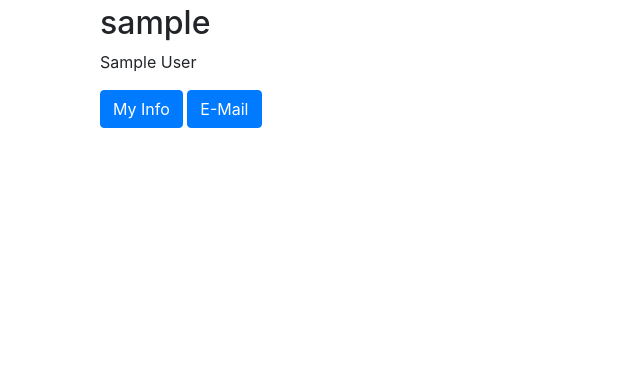
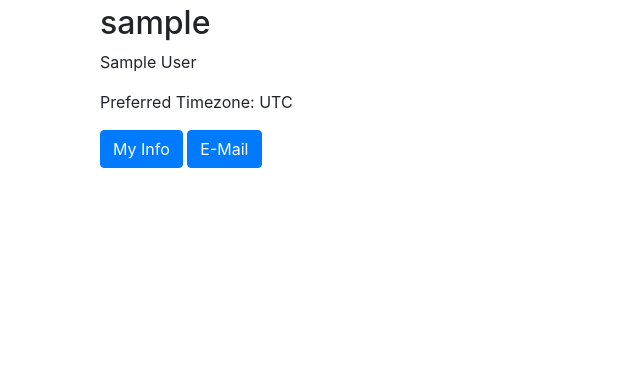
Before and after one commit to Arts-Technology-Lab/exp_taste, a Django app: a page that uses exp_taste/templates/users/user_detail.html in a window 1280 px wide. Shown: the part 56-423 px from the top of the page, without its empty margins (0-640 px from the left). Run offline with Django 3.2, Linux system fonts and the light colour scheme; the visitor is signed in with stand-in values (Sample User, id 1); data comes from the database, SQL or seed files in the repository; parts of the project's set-up code (start-up, migrations or seed data) failed here and were passed over; some libraries are stand-ins or nearby versions.

Commit message:
show tz in profile

```diff
--- a/exp_taste/templates/users/user_detail.html
+++ b/exp_taste/templates/users/user_detail.html
@@ -13,6 +13,7 @@
       {% if object.name %}
         <p>{{ object.name }}</p>
       {% endif %}
+      <p>Preferred Timezone: {{ user.timezone }}</p>
     </div>
   </div>
 
```
